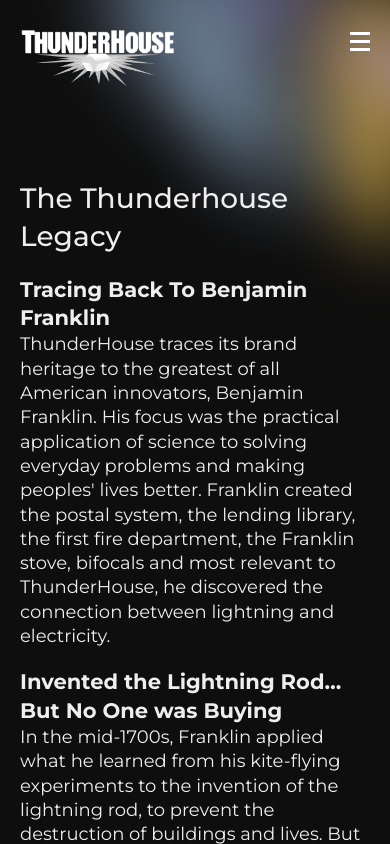
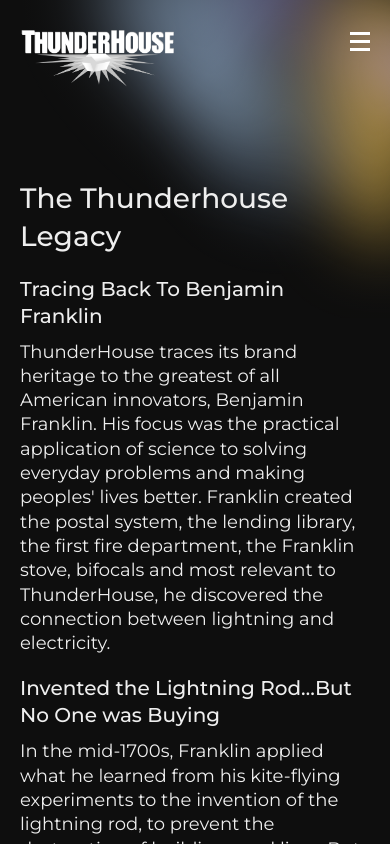
Before and after one commit to oliur-portfolio/thunderHouse, a Next.js app: page /legacy in a window 390 px wide. Shown: the top 844 px of the page. Built offline with nearby package versions, Linux system fonts and the light colour scheme.

Commit message:
fix issues

```diff
--- a/app/components/Footer.js
+++ b/app/components/Footer.js
@@ -22,7 +22,7 @@
                 duration: 0.8,
                 filter: "blur(6px)",
                 ease: "power2.out",
-                stagger: 0.3,
+                stagger: 0.4,
                 scrollTrigger: {
                     trigger: project,
                     start: "top 80%",
--- a/app/components/legacy/Legacy.js
+++ b/app/components/legacy/Legacy.js
@@ -7,34 +7,32 @@
 gsap.registerPlugin(ScrollTrigger);
 
 const Legacy = () => {
-    // useEffect(() => {
-    //     const contents = document.querySelectorAll(".other__fade-in");
+    useEffect(() => {
+        const innerContents = document.querySelectorAll(".other__fade-in");
 
-    //     gsap.to(".other__hero-area", { opacity: 1, duration: 3 });
+        gsap.to(".other__hero-area", { opacity: 1, duration: 3 });
 
-    //     contents.forEach((content) => {
-    //         const elements = content.querySelectorAll(
-    //             "h2, p, .single__content-image"
-    //         );
+        innerContents.forEach((content) => {
+            const innerElements = content.querySelectorAll(
+                "h1, h2, h3, p, .single__content-image"
+            );
 
-    //         console.log(elements);
-
-    //         elements.forEach((element) => {
-    //             gsap.from(element, {
-    //                 opacity: 0,
-    //                 filter: "blur(6px)",
-    //                 stagger: 0.2,
-    //                 ease: "power2.out",
-    //                 duration: 0.8,
-    //                 scrollTrigger: {
-    //                     trigger: element,
-    //                     start: "top 80%",
-    //                     toggleActions: "play none none none",
-    //                 },
-    //             });
-    //         });
-    //     });
-    // }, []);
+            innerElements.forEach((element) => {
+                gsap.from(element, {
+                    opacity: 0,
+                    filter: "blur(6px)",
+                    stagger: 0.25,
+                    ease: "power2.out",
+                    duration: 0.8,
+                    scrollTrigger: {
+                        trigger: element,
+                        start: "top 80%",
+                        toggleActions: "play none none none",
+                    },
+                });
+            });
+        });
+    }, []);
 
     return (
         <section className="other__hero-area">
@@ -43,7 +41,7 @@
             <div className="container">
                 <div className="other__hero">
                     {/* Single Content */}
-                    <div className="single__content">
+                    <div className="single__content other__fade-in">
                         <h1>The Thunderhouse Legacy</h1>
 
                         <div className="single__content-subhead">
--- a/app/globals.css
+++ b/app/globals.css
@@ -544,6 +544,12 @@
     margin-bottom: 25px;
 }
 
+.single__content-subhead h3 {
+    font-size: 26px;
+    font-weight: 500;
+    margin-bottom: 10px;
+}
+
 .single__content h1 span,
 .single__content h2 span {
     display: block;
@@ -639,10 +645,6 @@
     .single__content-image {
         margin-top: 50px;
         height: 500px;
-    }
-
-    .single__content p {
-        font-size: 20px;
     }
 }
 
@@ -798,16 +800,12 @@
         margin-top: 30px;
     }
 
-    .single__content p {
-        font-size: 18px;
-    }
-
-    .single__content {
-        margin-bottom: 100px;
-    }
-
     .single__content-image {
         height: 230px;
     }
+
+    .single__content-subhead h3 {
+        font-size: 20px;
+    }
 }
 /* Responsive Code */
```
